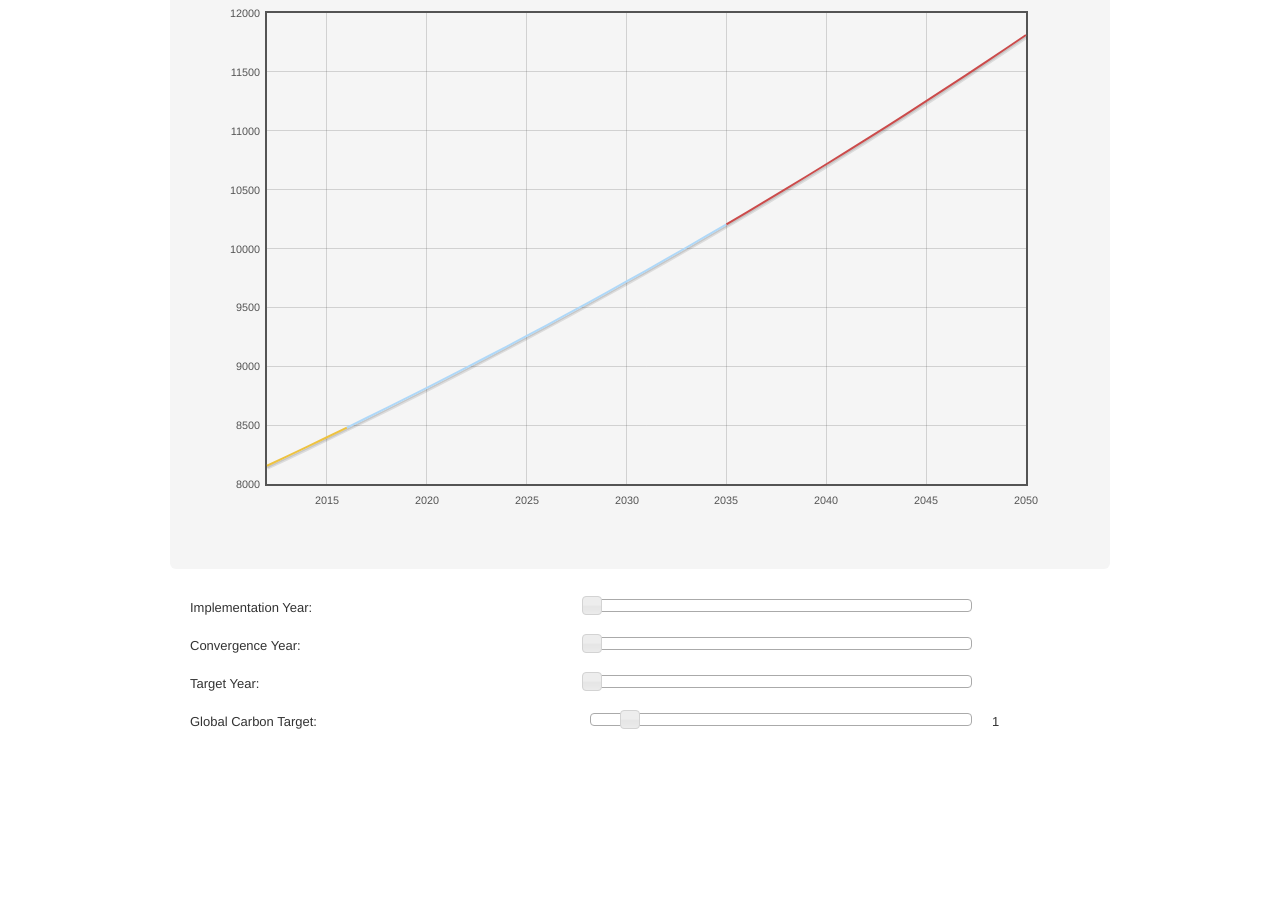
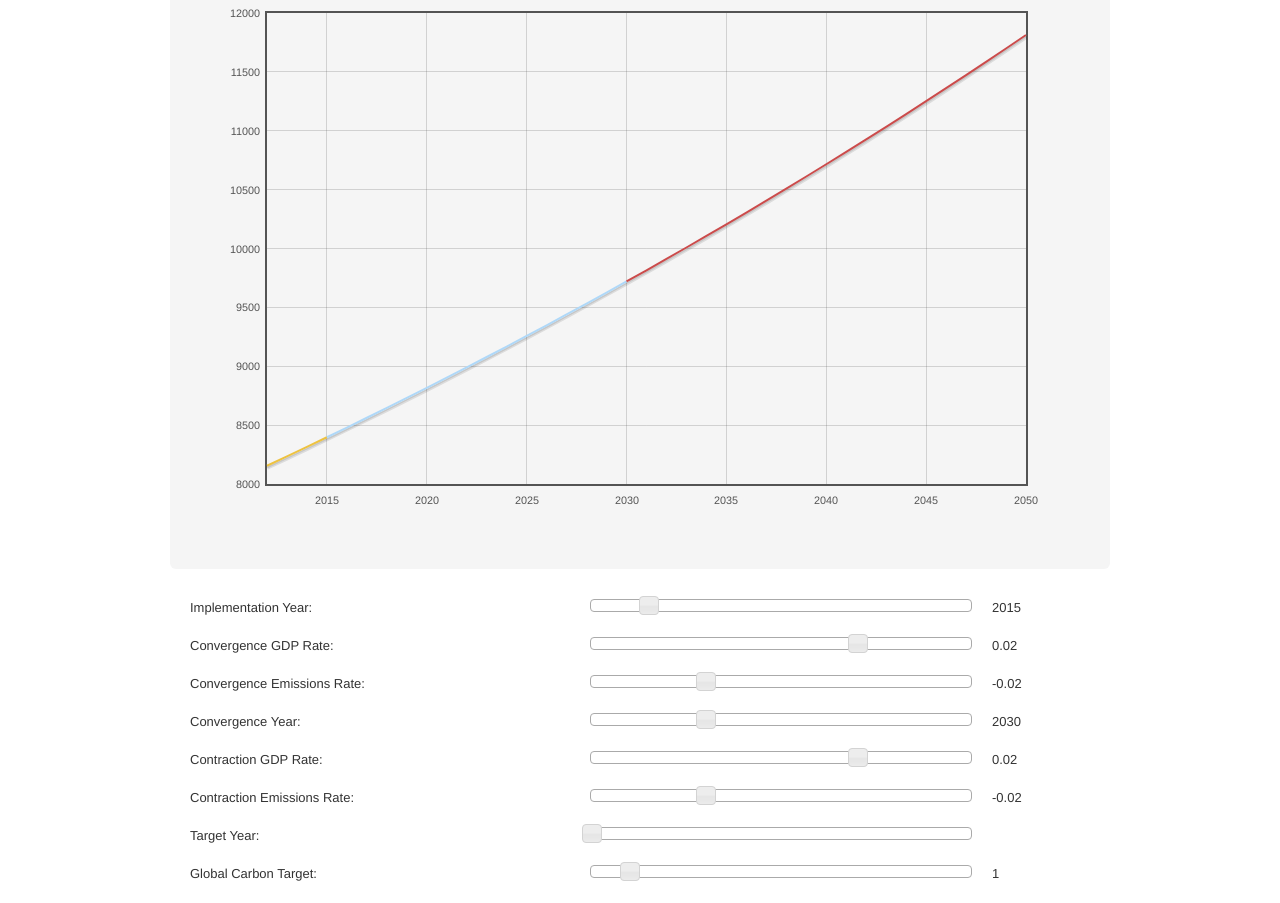
Before and after one commit to Floppy/2050-projections, a plain HTML site: page index.html in a window 1280 px wide. Shown: the part 51-954 px from the top of the page. Before the commit the page ends 802 px from the top, so only its background shows below. Drawn offline with Linux system fonts and the light colour scheme.

Commit message:
add sliders for growth rates

```diff
--- a/app.js
+++ b/app.js
@@ -98,7 +98,7 @@ var render = function () {
 };
 
 var update_controls = function(event, ui, config_var) {
-  config[config_var] = parseInt($( "#label-" + event.target.id).text());
+  config[config_var] = parseFloat($( "#label-" + event.target.id).text());
   render();
 }
 
@@ -116,7 +116,25 @@ $(function() {
       change: function(event, ui) { update_controls(event, ui, 'implementation'); },
  	  slide: function(event, ui) { $('#label-' + event.target.id).text(ui.value); }
 	});
-	set_slider_value("impl-year", 2015);
+	set_slider_value("impl-year", 'implementation', 2015);
+
+	$( "#conv-gdp-rate" ).slider({
+		max: 0.05,
+		min: -0.05,
+		step: 0.001,
+    	change: function(event, ui) { update_controls(event, ui, 'conv_gdp_rate'); },
+ 		slide: function(event, ui) { $('#label-' + event.target.id).text(ui.value); }
+	});
+	set_slider_value("conv-gdp-rate", 'conv_gdp_rate', 0.02);
+
+	$( "#conv-emissions-rate" ).slider({
+		max: 0.05,
+		min: -0.05,
+		step: 0.001,
+    	change: function(event, ui) { update_controls(event, ui, 'conv_emissions_rate'); },
+ 		slide: function(event, ui) { $('#label-' + event.target.id).text(ui.value); }
+	});
+	set_slider_value("conv-emissions-rate", 'conv_emissions_rate', -0.02);
 
 	$( "#conv-year" ).slider({
 		max: 2100,
@@ -124,7 +142,25 @@ $(function() {
     	change: function(event, ui) { update_controls(event, ui, 'convergence'); },
  		slide: function(event, ui) { $('#label-' + event.target.id).text(ui.value); }
 	});
-	set_slider_value("conv-year", 2030);
+	set_slider_value("conv-year", 'convergence', 2030);
+
+	$( "#cont-gdp-rate" ).slider({
+		max: 0.05,
+		min: -0.05,
+		step: 0.001,
+    	change: function(event, ui) { update_controls(event, ui, 'cont_gdp_rate'); },
+ 		slide: function(event, ui) { $('#label-' + event.target.id).text(ui.value); }
+	});
+	set_slider_value("cont-gdp-rate", 'cont_gdp_rate', 0.02);
+
+	$( "#cont-emissions-rate" ).slider({
+		max: 0.05,
+		min: -0.05,
+		step: 0.001,
+    	change: function(event, ui) { update_controls(event, ui, 'cont_emissions_rate'); },
+ 		slide: function(event, ui) { $('#label-' + event.target.id).text(ui.value); }
+	});
+	set_slider_value("cont-emissions-rate", 'cont_emissions_rate', -0.02);
 
 	$( "#target-year" ).slider({
 		max: 2100,
--- a/index.html
+++ b/index.html
@@ -34,19 +34,36 @@
 				  <div class='slider span5' id='impl-year'></div>
 				  <div class='span1' id='label-impl-year'></div>
 			  </div>
-
+			  <div class='row'>
+				  <div class='span5'>Convergence GDP Rate:</div>
+				  <div class='slider span5' id='conv-gdp-rate'></div>
+				  <div class='span1' id='label-conv-gdp-rate'></div>
+			  </div>
+			  <div class='row'>
+				  <div class='span5'>Convergence Emissions Rate:</div>
+				  <div class='slider span5' id='conv-emissions-rate'></div>
+				  <div class='span1' id='label-conv-emissions-rate'></div>
+			  </div>
 			  <div class='row'>
 				  <div class='span5'>Convergence Year:</div>
 				  <div class='slider span5' id='conv-year'></div>
 				  <div class='span1' id='label-conv-year'></div>
 			  </div>
-
+			  <div class='row'>
+				  <div class='span5'>Contraction GDP Rate:</div>
+				  <div class='slider span5' id='cont-gdp-rate'></div>
+				  <div class='span1' id='label-cont-gdp-rate'></div>
+			  </div>
+			  <div class='row'>
+				  <div class='span5'>Contraction Emissions Rate:</div>
+				  <div class='slider span5' id='cont-emissions-rate'></div>
+				  <div class='span1' id='label-cont-emissions-rate'></div>
+			  </div>
 			  <div class='row'>
 				  <div class='span5'>Target Year:</div>
 				  <div class='slider span5' id='target-year'></div>
 				  <div class='span1' id='label-target-year'></div>
 			  </div>
-
 			  <div class='row'>
 				  <div class='span5'>Global Carbon Target:</div>
 				  <div class='slider span5' id='target-amount'></div>
```
